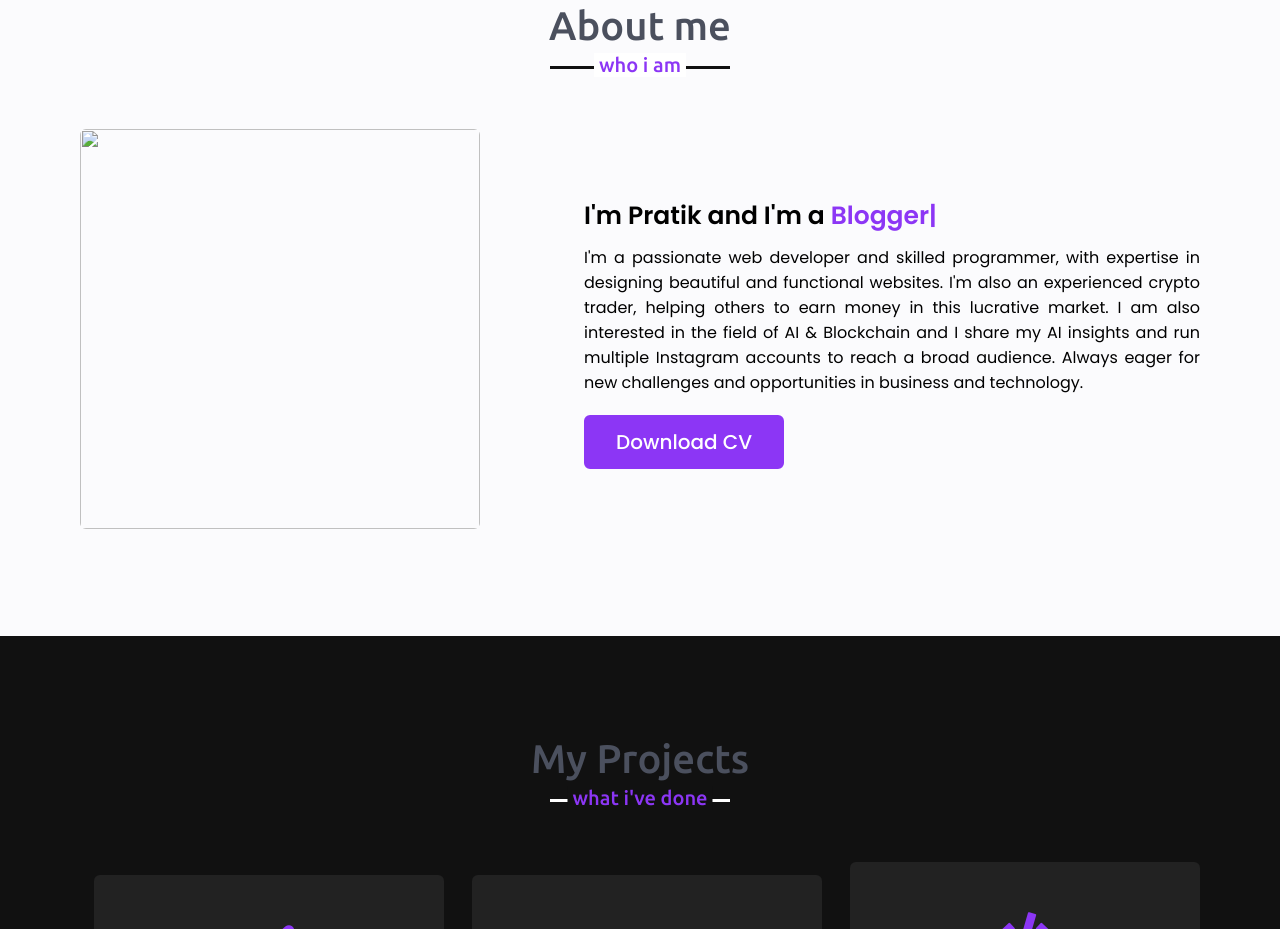
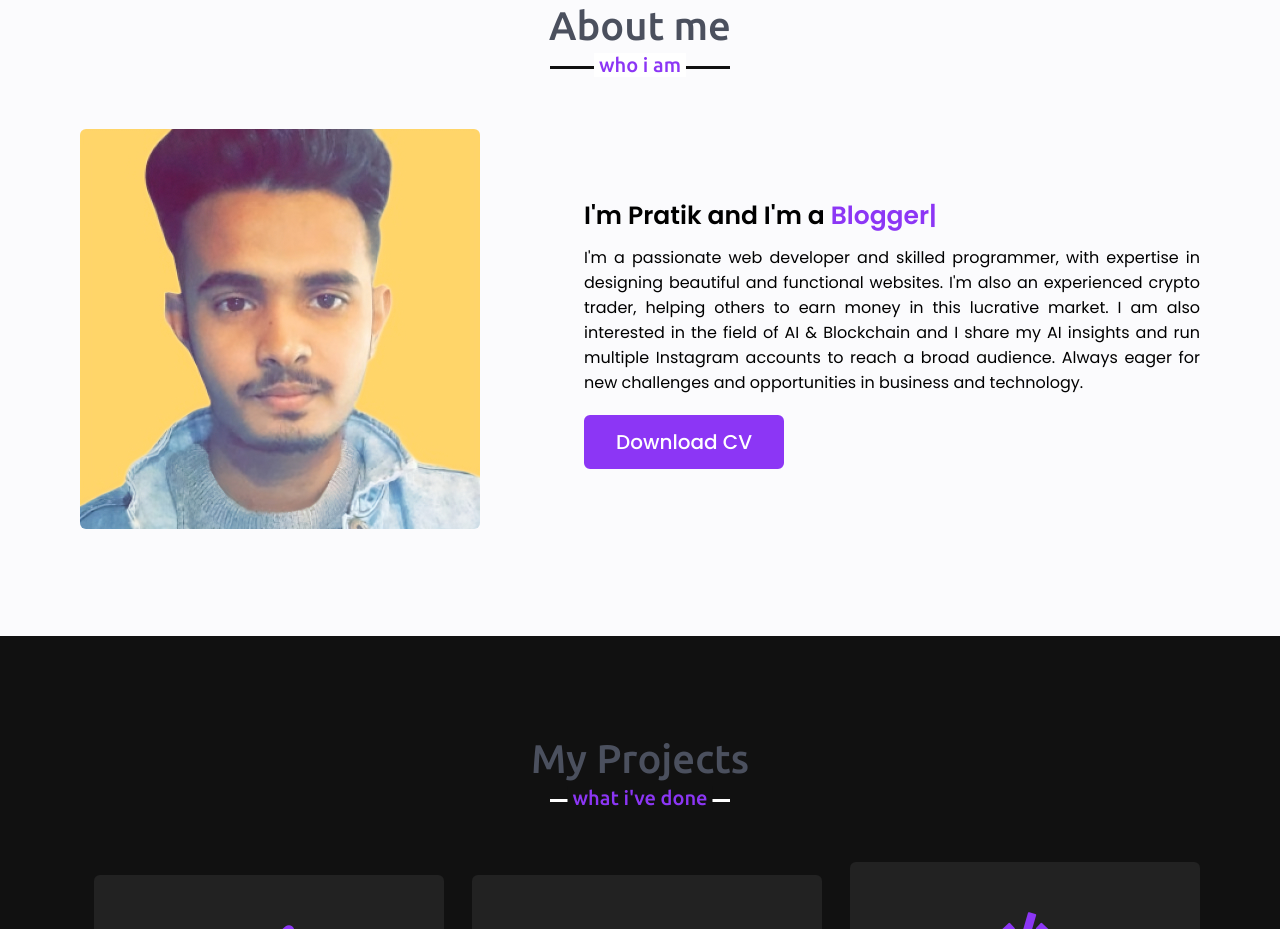
Before and after one commit to Pratikmansinghh/Portfolio, a plain HTML site: page index.html in a window 1280 px wide. Shown: the part 897-1826 px from the top of the page. Drawn offline with nearby package versions, Linux system fonts and the light colour scheme; some packages are replaced by stand-ins of ours; a script that the page names is missing.

Commit message:
index.html

```diff
--- a/index.html
+++ b/index.html
@@ -96,7 +96,7 @@
           <h2 class="title">About me</h2>
           <div class="about-content">
             <div class="column left">
-              <img src="profile.jpg" alt="">
+              <img src="profile.jpeg" alt="">
             </div>
             <div class="column right">
               <div class="text">I'm Pratik and I'm a <span class="typing-2"></span></div>
```
